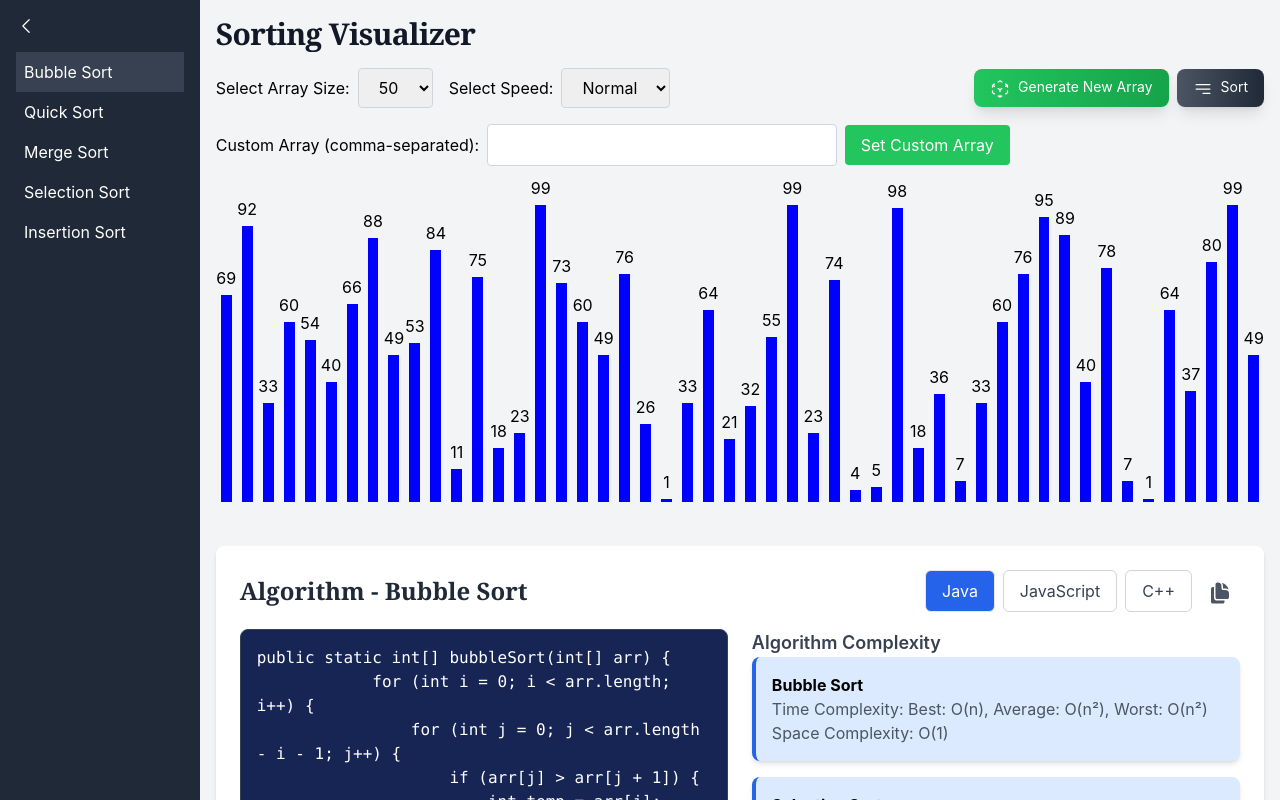
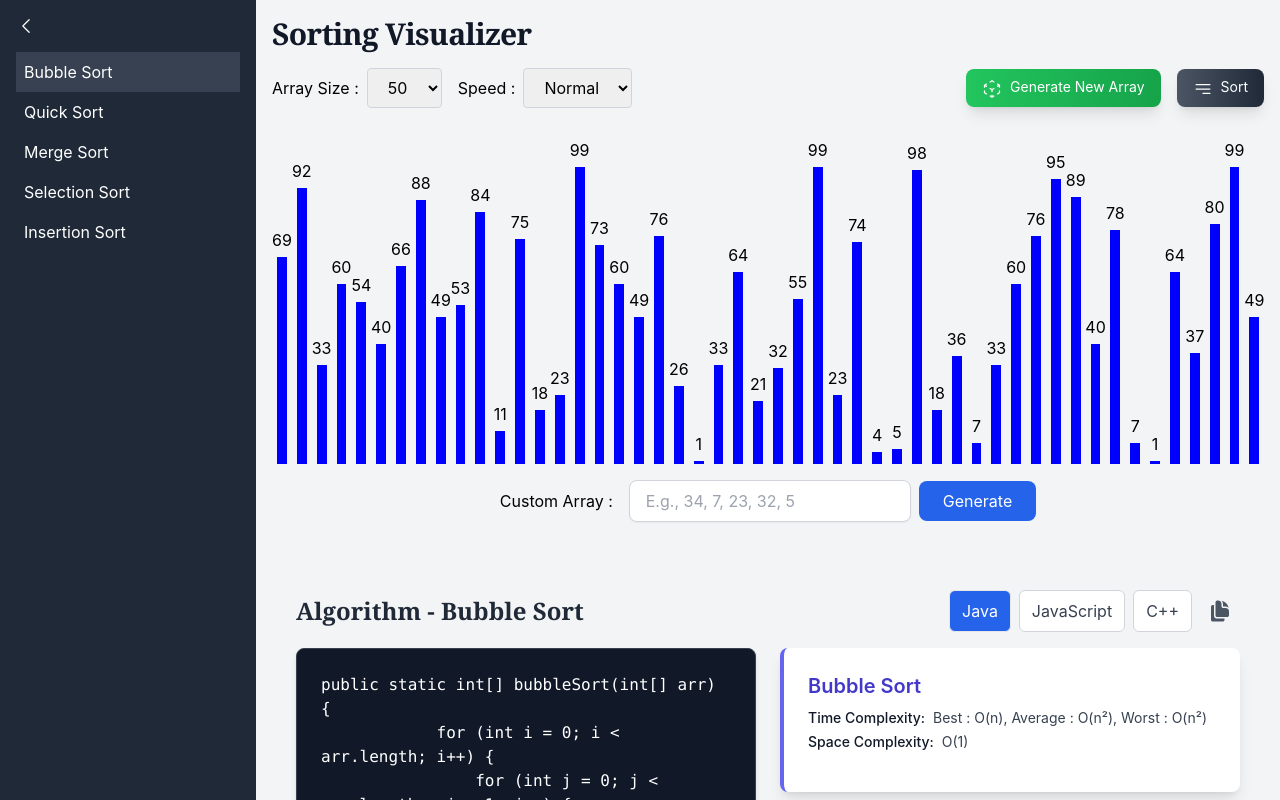
Before and after one commit to yashthakare93/sorting_visualizer, a React (Create React App) app in the folder client/: page /visualizer in a window 1280 px wide. Built offline with nearby package versions, Linux system fonts and the light colour scheme.

Commit message:
Enhance UI and improve responsiveness for sidebar and algorithm display

```diff
--- a/client/package.json
+++ b/client/package.json
@@ -18,7 +18,7 @@
     "recharts": "^2.13.0",
     "web-vitals": "^2.1.4"
   },
-  "proxy": "http://localhost:8080",
+
   "scripts": {
     "start": "react-scripts start",
     "build": "react-scripts build",
--- a/client/src/Components/AlgorithmInfo.jsx
+++ b/client/src/Components/AlgorithmInfo.jsx
@@ -281,7 +281,8 @@ const algorithmDetails = {
 
 const AlgorithmInfo = ({ algorithm }) => {
     const [language, setLanguage] = useState('java');
-    const details = algorithmDetails[algorithm] || {};
+    const [selectedAlgorithm, setSelectedAlgorithm] = useState(algorithm || 'bubble');
+    const details = algorithmDetails[selectedAlgorithm] || {};
 
     const copyToClipboard = (text) => {
         navigator.clipboard.writeText(text).then(() => {
@@ -292,32 +293,30 @@ const AlgorithmInfo = ({ algorithm }) => {
     };
 
     return (
-        <div className="mt-6 bg-white rounded-lg p-6 shadow-md">
-            {/* Flex container for Button Group and Algorithm Title */}
-            <div className="flex items-center justify-between mb-4">
-
+        <div className="mt-6 rounded-lg p-6 ">
+            <div className="flex flex-col sm:flex-row items-center justify-between mb-4">
                 {/* Algorithm Title */}
-                <h3 className="text-2xl font-serif font-bold text-gray-800">
+                <h3 className="text-xl sm:text-2xl font-serif font-bold text-gray-800 mb-2 sm:mb-0">
                     Algorithm - {algorithm.charAt(0).toUpperCase() + algorithm.slice(1)} Sort
                 </h3>
 
                 {/* Language Button Group */}
-                <div className="space-x-2">
+                <div className="space-x-2 flex flex-wrap">
                     <button
                         onClick={() => setLanguage('java')}
-                        className={`border rounded-md px-4 py-2 ${language === 'java' ? 'bg-blue-600 text-white' : 'bg-white text-gray-700 border-gray-300 hover:bg-gray-100'}`}
+                        className={`border rounded-md px-3 py-2 ${language === 'java' ? 'bg-blue-600 text-white' : 'bg-white text-gray-700 border-gray-300 hover:bg-gray-100'}`}
                     >
                         Java
                     </button>
                     <button
                         onClick={() => setLanguage('javascript')}
-                        className={`border rounded-md px-4 py-2 ${language === 'javascript' ? 'bg-blue-600 text-white' : 'bg-white text-gray-700 border-gray-300 hover:bg-gray-100'}`}
+                        className={`border rounded-md px-3 py-2 ${language === 'javascript' ? 'bg-blue-600 text-white' : 'bg-white text-gray-700 border-gray-300 hover:bg-gray-100'}`}
                     >
                         JavaScript
                     </button>
                     <button
                         onClick={() => setLanguage('cpp')}
-                        className={`border rounded-md px-4 py-2 ${language === 'cpp' ? 'bg-blue-600 text-white' : 'bg-white text-gray-700 border-gray-300 hover:bg-gray-100'}`}
+                        className={`border rounded-md px-3 py-2 ${language === 'cpp' ? 'bg-blue-600 text-white' : 'bg-white text-gray-700 border-gray-300 hover:bg-gray-100'}`}
                     >
                         C++
                     </button>
@@ -325,39 +324,55 @@ const AlgorithmInfo = ({ algorithm }) => {
                         onClick={() => copyToClipboard(details[language] || '')}
                         className="ml-2 p-2 align-middle text-gray-600 hover:text-blue-600"
                     >
-                        <svg xmlns="http://www.w3.org/2000/svg" viewBox="0 0 24 24" fill="currentColor" className="size-6">
-                            <path d="M7.5 3.375c0-1.036.84-1.875 1.875-1.875h.375a3.75 3.75 0 0 1 3.75 3.75v1.875C13.5 8.161 14.34 9 15.375 9h1.875A3.75 3.75 0 0 1 21 12.75v3.375C21 17.16 20.16 18 19.125 18h-9.75A1.875 1.875 0 0 1 7.5 16.125V3.375Z" />
-                            <path d="M15 5.25a5.23 5.23 0 0 0-1.279-3.434 9.768 9.768 0 0 1 6.963 6.963A5.23 5.23 0 0 0 17.25 7.5h-1.875A.375.375 0 0 1 15 7.125V5.25ZM4.875 6H6v10.125A3.375 3.375 0 0 0 9.375 19.5H16.5v1.125c0 1.035-.84 1.875-1.875 1.875h-9.75A1.875 1.875 0 0 1 3 20.625V7.875C3 6.839 3.84 6 4.875 6Z" />
+                        <svg xmlns="http://www.w3.org/2000/svg" viewBox="0 0 24 24" fill="currentColor"
+                             className="w-6 h-6">
+                            <path
+                                d="M7.5 3.375c0-1.036.84-1.875 1.875-1.875h.375a3.75 3.75 0 0 1 3.75 3.75v1.875C13.5 8.161 14.34 9 15.375 9h1.875A3.75 3.75 0 0 1 21 12.75v3.375C21 17.16 20.16 18 19.125 18h-9.75A1.875 1.875 0 0 1 7.5 16.125V3.375Z"/>
+                            <path
+                                d="M15 5.25a5.23 5.23 0 0 0-1.279-3.434 9.768 9.768 0 0 1 6.963 6.963A5.23 5.23 0 0 0 17.25 7.5h-1.875A.375.375 0 0 1 15 7.125V5.25ZM4.875 6H6v10.125A3.375 3.375 0 0 0 9.375 19.5H16.5v1.125c0 1.035-.84 1.875-1.875 1.875h-9.75A1.875 1.875 0 0 1 3 20.625V7.875C3 6.839 3.84 6 4.875 6Z"/>
                         </svg>
                     </button>
                 </div>
-
-
             </div>
 
             <div className="grid grid-cols-1 md:grid-cols-2 gap-6">
                 {/* Algorithm Code Section */}
                 <div className="col-span-1">
                     <div className="flex items-center">
-                        <pre className="whitespace-pre-wrap bg-blue-950 text-white p-4 rounded-lg border border-gray-700 overflow-x-auto flex-1">
-                            {details[language] || 'Code not available'}
+                        <pre
+                            className="whitespace-pre-wrap bg-gray-900 text-white p-6 rounded-lg border border-gray-700 shadow-md overflow-x-auto flex-1">
+                        {details[language] || 'Code not available'}
                         </pre>
                     </div>
                 </div>
 
-                {/* Algorithm Complexity Section */}
-                <div className="col-span-1">
-                    <h4 className="text-lg font-semibold text-gray-700">Algorithm Complexity</h4>
-                    <div className="flex flex-col">
-                        {Object.keys(algorithmDetails).map((key) => (
-                            <div key={key} className="p-4 bg-blue-100 rounded-lg shadow-md mb-4 border-l-4 border-blue-600">
-                                <p className="font-bold">{key.charAt(0).toUpperCase() + key.slice(1)} Sort</p>
-                                <p className="text-gray-600">Time Complexity: Best: {algorithmDetails[key].timeComplexity.best}, Average: {algorithmDetails[key].timeComplexity.average}, Worst: {algorithmDetails[key].timeComplexity.worst}</p>
-                                <p className="text-gray-600">Space Complexity: {algorithmDetails[key].spaceComplexity}</p>
-                            </div>
-                        ))}
+                <div className="p-6 bg-white rounded-lg shadow-lg mb-6 border-l-4 lg:h-36 sm:h-40  border-indigo-500">
+                    <p className="text-xl font-semibold text-indigo-700 mb-2">
+                        {algorithm.charAt(0).toUpperCase() + algorithm.slice(1)} Sort
+                    </p>
+                    <div className="text-sm text-gray-700 space-y-1 ">
+                        {/* Time Complexity Section */}
+                        <p className="flex flex-col sm:flex-row ">
+                            <span className="font-medium text-gray-900">Time Complexity:</span>
+                            <span className="ml-2">
+                                Best : {algorithmDetails[selectedAlgorithm].timeComplexity.best},
+                                Average : {algorithmDetails[selectedAlgorithm].timeComplexity.average},
+                                Worst : {algorithmDetails[selectedAlgorithm].timeComplexity.worst}
+                            </span>
+                        </p>
+
+                        {/* Space Complexity Section */}
+                        <p className="flex flex-col sm:flex-row ">
+                            <span className="font-medium text-gray-900">Space Complexity:</span>
+                            <span className="ml-2">
+                                {algorithmDetails[selectedAlgorithm].spaceComplexity}
+                            </span>
+                        </p>
                     </div>
+
                 </div>
+
+
             </div>
         </div>
     );
--- a/client/src/Components/BarGraph.jsx
+++ b/client/src/Components/BarGraph.jsx
@@ -4,28 +4,28 @@ const BarGraph = ({ array, sorting }) => {
     return (
         <div style={{
             position: 'relative',
-            height: '300px',
+            height: '320px',
             display: 'flex',
             alignItems: 'flex-end',
-
-            maxWidth: '1400px'
+            overflowX: 'auto',
+            whiteSpace: 'nowrap',
+            maxWidth: '100%',
         }}>
             {array.map((value, index) => (
                 <div
                     key={index}
                     style={{
-                        position: 'relative', // Keep bars positioned relative
-                        height: `${value * 3}px`, // Keep height proportional to the value
+                        position: 'relative',
+                        height: `${value * 3}px`,
                         width: '20px',
-                        backgroundColor: sorting === index ? 'red' : 'blue', // Change color only for the sorting bar
-                        transition: 'left 0.5s ease-in-out', // Smooth swap transition
+                        backgroundColor: sorting === index ? 'red' : 'blue',
+                        transition: 'left 0.5s ease-in-out',
                         margin: '0 5px', // Space between bars
                     }}
                 >
-                    {/* Display the value above the bar */}
                     <span style={{
                         color: 'black',
-                        position: 'absolute', // Position value absolutely
+                        position: 'absolute',
                         bottom: `${value * 3 + 5}px`, // Position above the bar
                         left: '50%', // Center the text horizontally
                         transform: 'translateX(-50%)' // Adjust for centering
--- a/client/src/Components/SideBar.jsx
+++ b/client/src/Components/SideBar.jsx
@@ -13,7 +13,7 @@ const SideBar = ({ algorithm, setAlgorithm }) => {
     ];
 
     return (
-        <div className="w-64 bg-gray-800 text-white p-4">
+        <div className="w-64 bg-gray-800 text-white p-4 h-full">
             <div className="flex items-center">
                 <svg
                     xmlns="http://www.w3.org/2000/svg"
--- a/client/src/Components/SortingVisualizer.jsx
+++ b/client/src/Components/SortingVisualizer.jsx
@@ -18,10 +18,9 @@ const SortingVisualizer = () => {
     const [arraySize, setArraySize] = useState(50);
     const [isSorted, setIsSorted] = useState(false);
     const [speed, setSpeed] = useState(350);
-    const [customArrayInput, setCustomArrayInput] = useState(''); // State for custom input
+    const [customArrayInput, setCustomArrayInput] = useState('');
     const timeoutRef = useRef(null);
 
-    // Function to generate a random array
     const generateArray = (size) => {
         const newArray = Array.from({ length: size }, () => Math.floor(Math.random() * 100));
         setArrays((prev) => ({ ...prev, [algorithm]: newArray }));
@@ -34,7 +33,19 @@ const SortingVisualizer = () => {
         }
     };
 
-    // Function to set custom array
+    useEffect(() => {
+        // Detect screen size and set the default and max array size for small devices
+        const handleResize = () => {
+            if (window.innerWidth < 640) { // Tailwind `sm` breakpoint
+                setArraySize((prevSize) => prevSize > 30 ? 10 : prevSize);
+            }
+        };
+        handleResize(); // Set initial value
+        window.addEventListener('resize', handleResize);
+
+        return () => window.removeEventListener('resize', handleResize);
+    }, []);
+
     const handleCustomArray = () => {
         const customArray = customArrayInput.split(',').map(num => parseInt(num.trim(), 10)).filter(num => !isNaN(num));
         setArrays((prev) => ({ ...prev, [algorithm]: customArray }));
@@ -42,14 +53,13 @@ const SortingVisualizer = () => {
         setSteps([]);
         setCurrentStep(0);
         setIsSorted(false);
-        setCustomArrayInput(''); // Clear input after setting the array
+        setCustomArrayInput('');
     };
 
-    // Function to handle sorting
     const handleSort = async () => {
         setSorting(true);
         try {
-            const response = await fetch(`/api/sort/${algorithm}`, {
+            const response = await fetch(`http://localhost:8080/api/sort/${algorithm}`, {
                 method: 'POST',
                 body: JSON.stringify(arrays[algorithm]),
                 headers: {
@@ -65,8 +75,6 @@ const SortingVisualizer = () => {
             setSteps(data);
             setCurrentStep(0);
             setIsSorted(true);
-
-            // Start sorting animation
             runSortAnimation(data);
         } catch (error) {
             console.error("Sorting error:", error);
@@ -74,7 +82,6 @@ const SortingVisualizer = () => {
         }
     };
 
-    // Function to handle the animation of sorting
     const runSortAnimation = (sortingSteps) => {
         let stepIndex = 0;
 
@@ -82,9 +89,9 @@ const SortingVisualizer = () => {
             if (stepIndex < sortingSteps.length) {
                 setCurrentStep(stepIndex);
                 stepIndex++;
-                timeoutRef.current = setTimeout(animate, speed); // Use speed parameter
+                timeoutRef.current = setTimeout(animate, speed);
             } else {
-                setSorting(false); // Sorting is done
+                setSorting(false);
             }
         };
 
@@ -97,28 +104,60 @@ const SortingVisualizer = () => {
 
     return (
         <div className="flex h-screen">
+            <div className="hidden sm:block h-full">
                 <SideBar algorithm={algorithm} setAlgorithm={setAlgorithm} />
+            </div>
             <div className="flex-grow p-4 bg-gray-100 overflow-y-auto">
-                <h2 className="text-2xl font-serif font-bold leading-7 text-gray-900 sm:truncate sm:text-3xl sm:tracking-tight">
+                <h2 className="text-2xl pb-4 font-serif font-bold leading-7 text-gray-900 sm:truncate sm:text-3xl sm:tracking-tight">
                     Sorting Visualizer
                 </h2>
-                <div className="flex justify-between items-center mt-4">
-                    <div className="flex-grow">
-                        <label htmlFor="arraySize" className="mr-2">Select Array Size:</label>
+
+                {/* Algorithm Selection on Small Devices */}
+                <div className="flex flex-col sm:hidden mb-4">
+                    <label htmlFor="algorithm" className="mr-2">Algorithm:</label>
+                    <select
+                        id="algorithm"
+                        value={algorithm}
+                        onChange={(e) => setAlgorithm(e.target.value)}
+                        className="px-4 py-2 border border-gray-300 rounded"
+                    >
+                        <option value="bubble">Bubble Sort</option>
+                        <option value="quick">Quick Sort</option>
+                        <option value="merge">Merge Sort</option>
+                    </select>
+                </div>
+
+                {/* Controls Layout */}
+                <div className="flex flex-col sm:flex-row justify-between mb-4">
+                    <div className="flex items-center space-x-4 mb-4 sm:mb-0">
+                        <div className="flex items-center">
+                            <label htmlFor="arraySize" className="mr-2">Array Size :</label>
                             <select
                                 id="arraySize"
                                 value={arraySize}
                                 onChange={(e) => setArraySize(Number(e.target.value))}
                                 className="px-4 py-2 border border-gray-300 rounded"
                             >
+                                {window.innerWidth < 640 ? (
+                                    <>
+                                        <option value={10}>10</option>
+                                        <option value={20}>20</option>
+                                        <option value={30}>30</option>
+                                    </>
+                                ) : (
+                                    <>
                                         <option value={10}>10</option>
                                         <option value={20}>20</option>
                                         <option value={30}>30</option>
                                         <option value={40}>40</option>
                                         <option value={50}>50</option>
+                                    </>
+                                )}
                             </select>
+                        </div>
 
-                        <label htmlFor="speed" className="ml-4 mr-2">Select Speed:</label>
+                        <div className="flex items-center">
+                            <label htmlFor="speed" className="mr-2">Speed :</label>
                             <select
                                 id="speed"
                                 value={speed}
@@ -130,8 +169,10 @@ const SortingVisualizer = () => {
                                 <option value={450}>Slow</option>
                             </select>
                         </div>
-                    <div className="flex space-x-2">
-                        <GenerateArrayButton onClick={generateArray} arraySize={arraySize} />
+                    </div>
+
+                    <div className="flex items-center space-x-4">
+                        <GenerateArrayButton onClick={() => generateArray(arraySize)} arraySize={arraySize}/>
                         <SortButton
                             onClick={handleSort}
                             disabled={sorting || arrays[algorithm].length === 0}
@@ -141,29 +182,32 @@ const SortingVisualizer = () => {
                     </div>
                 </div>
 
-                {/* Custom Array Input Section */}
-                <div className="mt-4">
-                    <label htmlFor="customArray" className="mr-2">Custom Array (comma-separated):</label>
+
+                <div className="flex flex-col space-y-4 mt-4 pt-5 pb-5 items-center ">
+                    <BarGraph array={steps[currentStep] || arrays[algorithm]} sorting={sorting}/>
+                    <div className="flex flex-col sm:flex-row items-center space-y-4 sm:space-y-0 sm:space-x-4 mb-4">
+                        <label htmlFor="customArray">Custom Array :</label>
+                        <div className="flex w-full sm:w-auto items-center space-x-2">
                             <input
                                 id="customArray"
                                 type="text"
                                 value={customArrayInput}
                                 onChange={(e) => setCustomArrayInput(e.target.value)}
-                        className="px-4 py-2 border border-gray-300 rounded w-1/3"
+                                placeholder="E.g., 34, 7, 23, 32, 5"
+                                className="px-4 py-2 border border-gray-300 rounded-lg shadow-sm focus:outline-none focus:ring-2 focus:ring-blue-500 focus:border-transparent flex-grow"
                             />
                             <button
                                 onClick={handleCustomArray}
-                        className="ml-2 px-4 py-2 rounded bg-green-500 text-white"
+                                className="px-6 py-2 bg-blue-600 text-white rounded-lg hover:bg-blue-700 transition duration-200 focus:outline-none focus:ring-2 focus:ring-blue-300"
                             >
-                        Set Custom Array
+                                Generate
                             </button>
                         </div>
-
-                <div className="flex flex-col space-y-4 mt-4 pt-5 pb-5">
-                    <BarGraph array={steps[currentStep] || arrays[algorithm]} sorting={sorting} />
                     </div>
 
-                {algorithm && <AlgorithmInfo algorithm={algorithm} />}
+                </div>
+
+                {algorithm && <AlgorithmInfo algorithm={algorithm}/>}
             </div>
         </div>
     );
```
Also changed, not shown: client/src/Components/SortButton.jsx (line endings or trailing spaces), 2 other files (tests, documents, lock files or other folders). Lines whose indentation alone changed are shown as unchanged.
